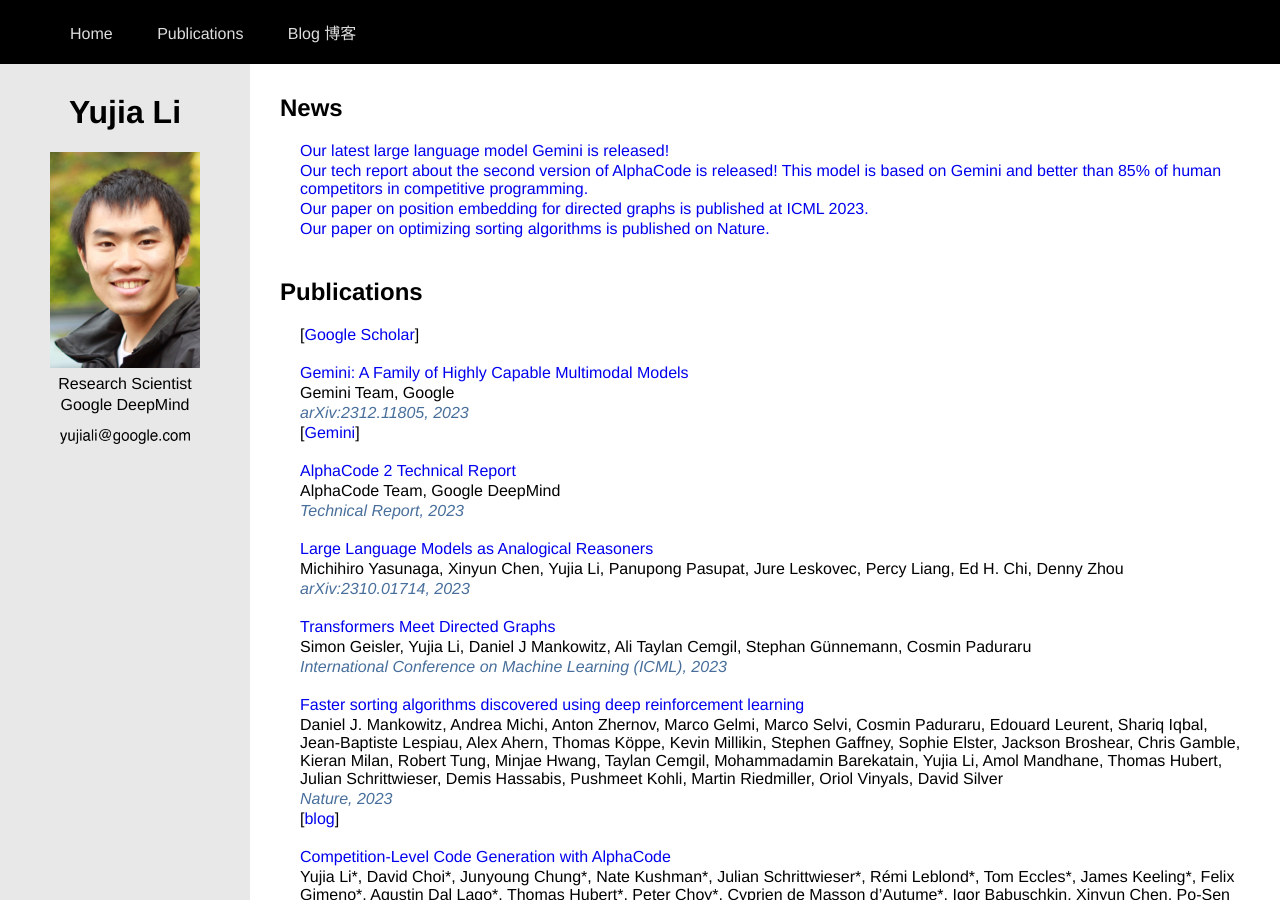
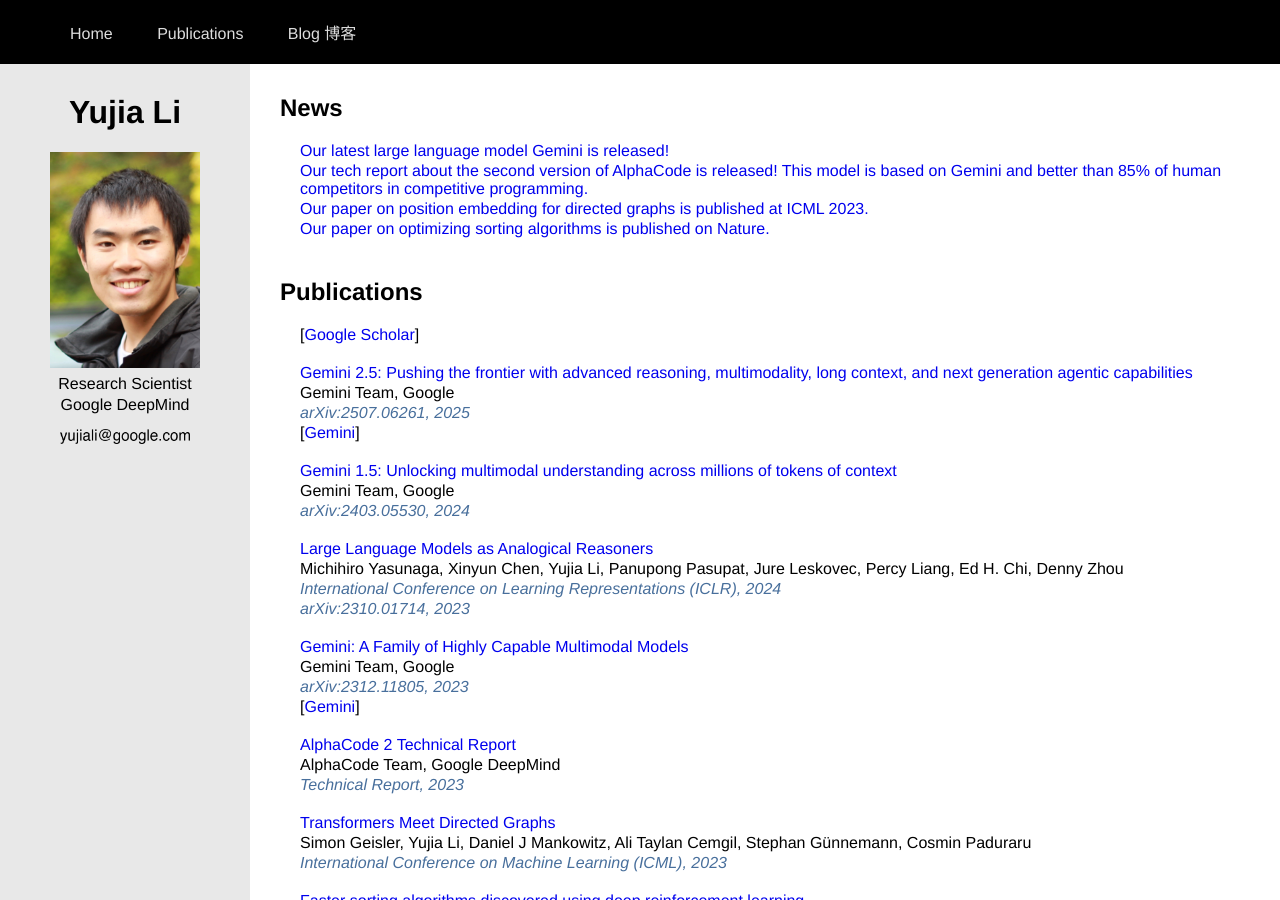
Before and after one commit to yujiali/yujiali.github.io, a Jekyll site: the page built from index.html, in a window 1280 px wide and 900 px high. Built offline with Jekyll 4.4.1, drawn with Linux system fonts in a browser that asks for light colours; some of the changed text lies outside the part shown.

Commit message:
Update publications and community service from CV
- Add Gemini 2.5 (arXiv:2507.06261) and Gemini 1.5 (arXiv:2403.05530)
- Update "Large Language Models as Analogical Reasoners" to ICLR 2024
- Fix typo: "Learing" -> "Learning"
- Add TMLR Action Editor years (2022-2024)
- Split reviewer service into conference and journal reviewing
- Add Nature, IEEE TNNLS and Neurocomputing to journal reviewing

Co-Authored-By: Claude Opus 5 <noreply@anthropic.com>

```diff
--- a/_data/papers.yml
+++ b/_data/papers.yml
@@ -1,5 +1,40 @@
 # Note: some symbols in a YAML file have special meanings, like `:` and `-`.
 # Make sure to enclose strings that contain these symbols in quotes.
+
+- title: "Gemini 2.5: Pushing the frontier with advanced reasoning, multimodality, long context, and next generation agentic capabilities"
+  authors:
+    - Gemini Team, Google
+  venues:
+    - name: arXiv:2507.06261
+      year: 2025
+  url: https://arxiv.org/abs/2507.06261
+  links:
+    Gemini: https://deepmind.google/models/gemini/
+
+- title: "Gemini 1.5: Unlocking multimodal understanding across millions of tokens of context"
+  authors:
+    - Gemini Team, Google
+  venues:
+    - name: arXiv:2403.05530
+      year: 2024
+  url: https://arxiv.org/abs/2403.05530
+
+- title: Large Language Models as Analogical Reasoners
+  authors:
+    - Michihiro Yasunaga
+    - Xinyun Chen
+    - Yujia Li
+    - Panupong Pasupat
+    - Jure Leskovec
+    - Percy Liang
+    - Ed H. Chi
+    - Denny Zhou
+  venues:
+    - name: International Conference on Learning Representations (ICLR)
+      year: 2024
+    - name: arXiv:2310.01714
+      year: 2023
+  url: https://arxiv.org/abs/2310.01714
 
 - title: "Gemini: A Family of Highly Capable Multimodal Models"
   authors:
@@ -18,21 +53,6 @@
     - name: Technical Report
       year: 2023
   url: https://storage.googleapis.com/deepmind-media/AlphaCode2/AlphaCode2_Tech_Report.pdf
-
-- title: Large Language Models as Analogical Reasoners
-  authors:
-    - Michihiro Yasunaga
-    - Xinyun Chen
-    - Yujia Li
-    - Panupong Pasupat
-    - Jure Leskovec
-    - Percy Liang
-    - Ed H. Chi
-    - Denny Zhou
-  venues:
-    - name: arXiv:2310.01714
-      year: 2023
-  url: https://arxiv.org/abs/2310.01714
 
 - title: Transformers Meet Directed Graphs
   authors:
@@ -357,7 +377,7 @@
       year: 2018
   url: https://arxiv.org/abs/1812.01483
 
-- title: Deep Reinforcement Learing with Relational Inductive Biases
+- title: Deep Reinforcement Learning with Relational Inductive Biases
   authors:
     - Vinicius Zambaldi
     - David Raposo
```
Also changed, not shown: _data/community.yml (+8 -2 lines).
